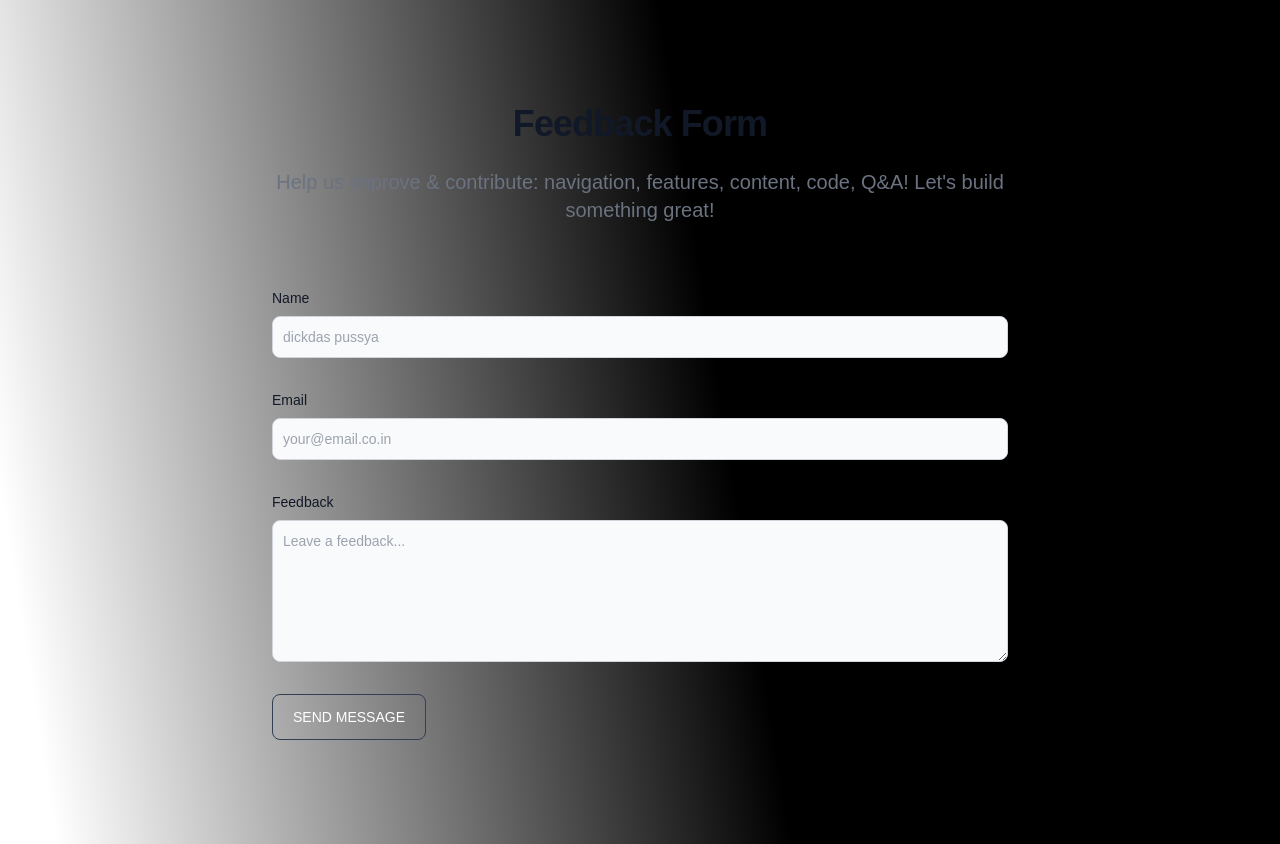
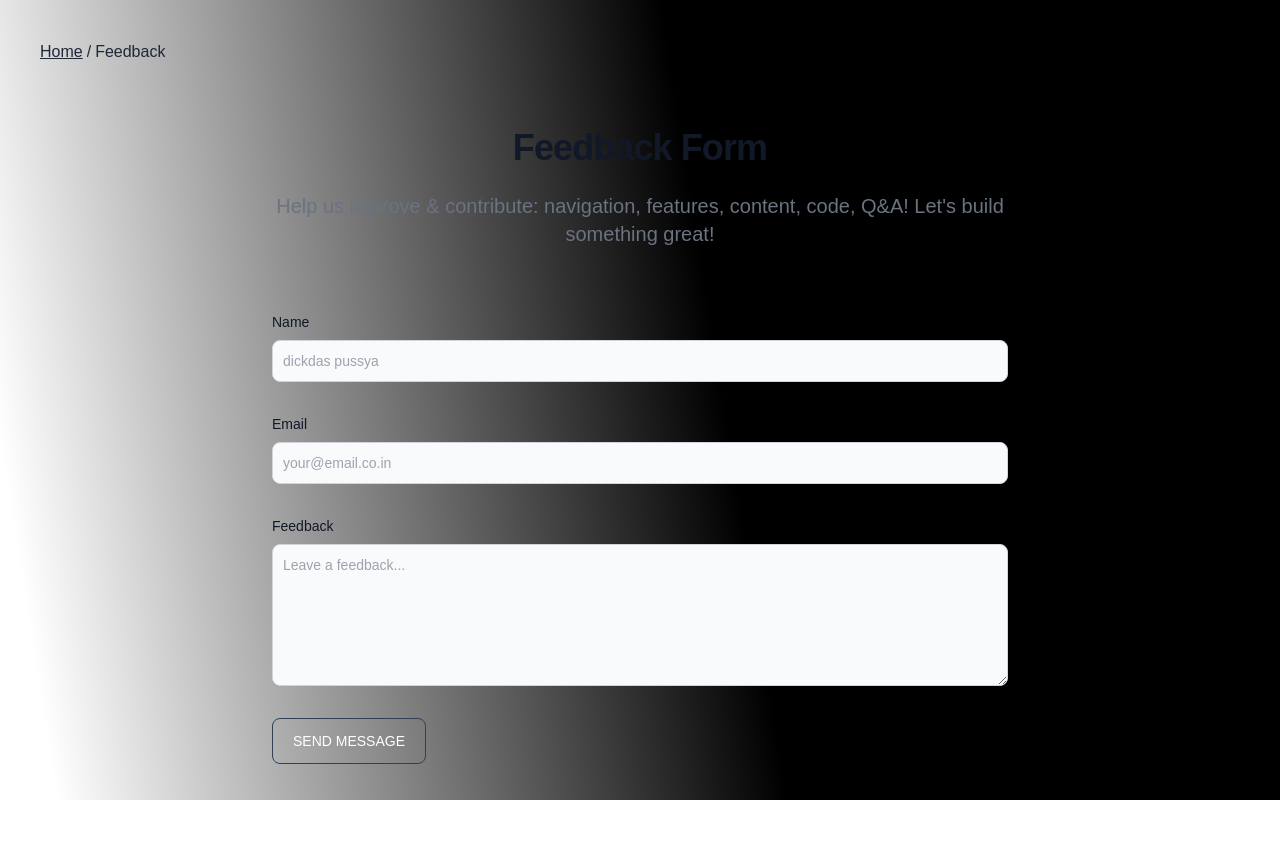
Before and after one commit to sameerkali/React_coding_round_practice, a React (Vite) app: page /feedback in a window 1280 px wide. After the commit the page ends 800 px from the top, so only its background shows below. Built offline with nearby package versions, Linux system fonts and the light colour scheme.

Commit message:
form fix

```diff
--- a/src/Components/Feedback.jsx
+++ b/src/Components/Feedback.jsx
@@ -1,7 +1,7 @@
 import React, { useState } from "react";
 import emailjs from "emailjs-com";
 import DOMPurify from "dompurify";
-import { useNavigate } from "react-router-dom";
+import { Link, useNavigate } from "react-router-dom";
 
 export default function Feedback() {
   const navigate = useNavigate();
@@ -90,7 +90,14 @@
   };
 
   return (
-    <section className=" bwgradient sm:p-10 ">
+    <section className=" bwgradient sm:p-10 h-[100vh]">
+       <div className="flex gap-1">
+            <Link to={`/`}>
+              <p className="underline">Home</p>
+            </Link>
+            <p> / </p>
+            <p>Feedback</p>
+          </div>
       <div className="py-8 lg:py-16 px-4 mx-auto max-w-screen-md">
         <h2 className="mb-4 text-4xl h-[3rem] tracking-tight font-extrabold text-center text-gray-900 dark:text-white">
           Feedback Form
@@ -112,7 +119,7 @@
                 type="text"
                 id="name"
                 name="name"
-                className={`shadow-sm bg-gray-50 border border-gray-300 text-gray-900 text-sm rounded-lg focus:ring-secoundry-500 focus:border-secoundry-500 block w-full p-2.5 dark:bg-gray-700 dark:border-gray-600 dark:placeholder-gray-400 dark:text-white dark:focus:ring-secoundry-500 dark:focus:border-secoundry-500 dark:shadow-sm-light ${errors.name
+                className={`shadow-sm bg-gray-50 border border-gray-300 text-gray-900 text-sm rounded-lg focus:ring-secoundry-500 focus:border-secoundry-500 block w-full p-2.5 dark:bg-transparent dark:border-gray-600 dark:placeholder-gray-400 dark:text-white dark:focus:ring-secoundry-500 dark:focus:border-secoundry-500 dark:shadow-sm-light ${errors.name
                   ? "border-red-500"
                   : ""}`}
                 placeholder="dickdas pussya"
@@ -137,7 +144,7 @@
                 type="email"
                 id="email"
                 name="email"
-                className={`shadow-sm bg-gray-50 border border-gray-300 text-gray-900 text-sm rounded-lg focus:ring-secoundry-500 focus:border-secoundry-500 block w-full p-2.5 dark:bg-gray-700 dark:border-gray-600 dark:placeholder-gray-400 dark:text-white dark:focus:ring-secoundry-500 dark:focus:border-secoundry-500 dark:shadow-sm-light ${errors.email
+                className={`shadow-sm bg-gray-50 border border-gray-300 text-gray-900 text-sm rounded-lg focus:ring-secoundry-500 focus:border-secoundry-500 block w-full p-2.5 dark:bg-transparent dark:border-gray-600 dark:placeholder-gray-400 dark:text-white dark:focus:ring-secoundry-500 dark:focus:border-secoundry-500 dark:shadow-sm-light ${errors.email
                   ? "border-red-500"
                   : ""}`}
                 placeholder="your@email.co.in"
@@ -162,7 +169,7 @@
                 id="feedback"
                 name="feedback"
                 rows="6"
-                className={`block p-2.5 w-full text-sm text-gray-900 bg-gray-50 rounded-lg shadow-sm border border-gray-300 focus:ring-secoundry-500 focus:border-secoundry-500 dark:bg-gray-700 dark:border-gray-600 dark:placeholder-gray-400 dark:text-white dark:focus:ring-secoundry-500 dark:focus:border-secoundry-500 ${errors.feedback
+                className={`block p-2.5 w-full text-sm text-gray-900 bg-gray-50 rounded-lg shadow-sm border border-gray-300 focus:ring-secoundry-500 focus:border-secoundry-500 dark:bg-transparent dark:border-gray-600 dark:placeholder-gray-400 dark:text-white dark:focus:ring-secoundry-500 dark:focus:border-secoundry-500 ${errors.feedback
                   ? "border-red-500"
                   : ""}`}
                 placeholder="Leave a feedback..."
--- a/src/Components/allProblems/ProblemsPage.jsx
+++ b/src/Components/allProblems/ProblemsPage.jsx
@@ -28,7 +28,7 @@
     <div className="flex flex-col w-full items-center pt-24 px-4 bwgradient h-screen">
     <div className="absolute top-[-10px]">
 
-      <Header />
+      {/* <Header /> */}
     </div>
       <div className="w-full max-w-md flex flex-col h-full">
         <div className="mb-6 h-[8rem]">
```
